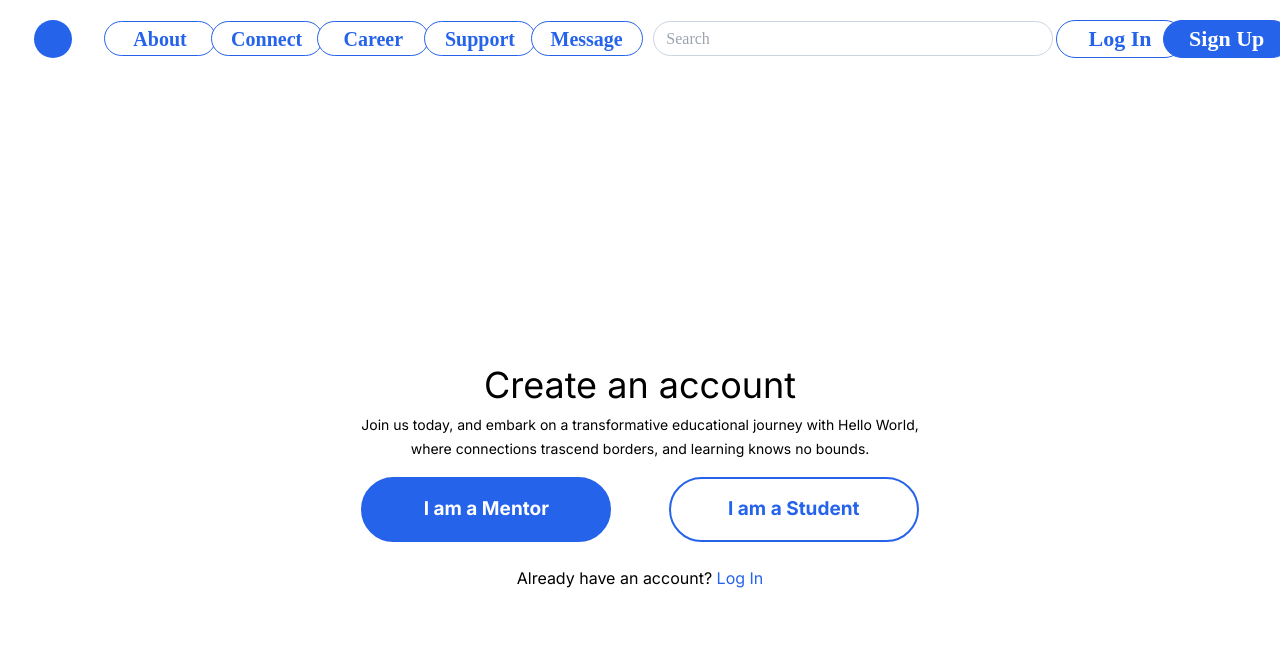
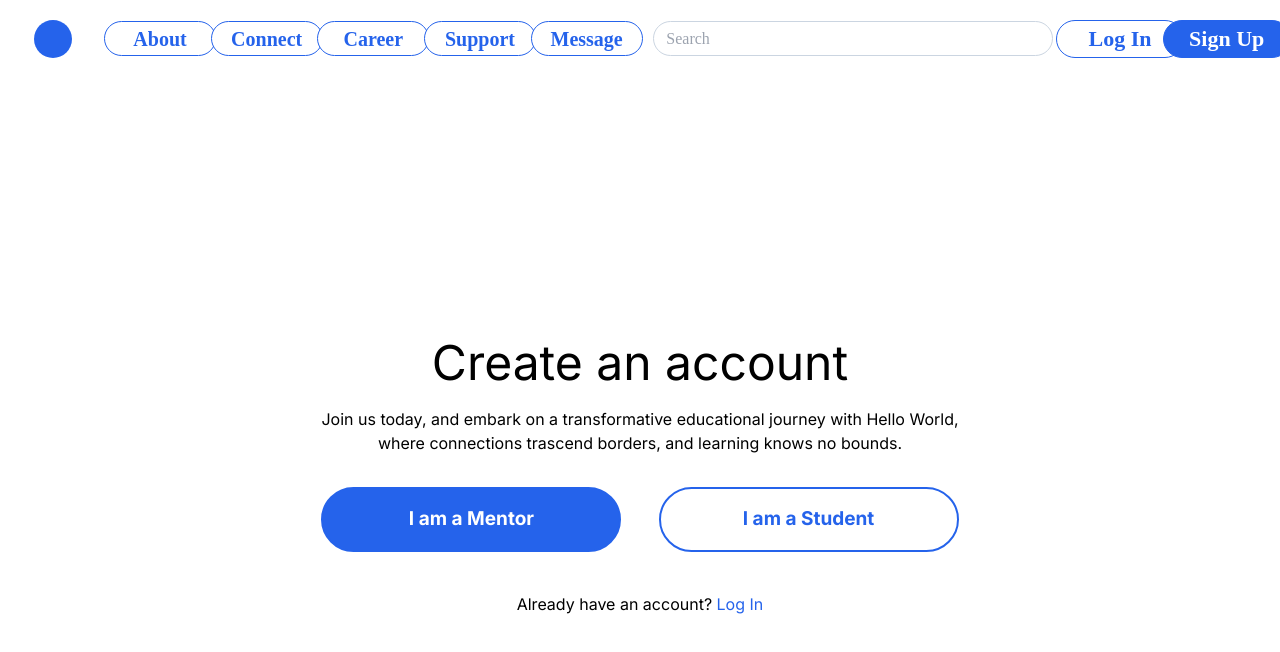
Before and after one commit to McMillon-Innovation-Studios/ISP, a Next.js app: page /register in a window 1280 px wide. Shown: the top 652 px of the page. Built offline with nearby package versions, Linux system fonts and the light colour scheme; no server answers.

Commit message:
Reg:CrAcc: formatted and minor details, version1 done

```diff
--- a/app/login/page.tsx
+++ b/app/login/page.tsx
@@ -111,6 +111,7 @@
                     </button>
                 </div>
 
+                {/* Go to Sign Up  */}
                 <span>New to Hello World?{' '}
                     <Link href="/register" className="text-blue-600 hover:text-blue-800 hover:underline">
                         Register now
--- a/app/register/page.tsx
+++ b/app/register/page.tsx
@@ -104,28 +104,31 @@
             <NavBar
             activeTab=""/>
             <div className="min-h-screen flex flex-col justify-center items-center text-center font-['Lucida Sans']">
-                <div className="border border-white p-5">
+                <div className="border border-white px-5">
+
                 {/* Create an account (header) */}
-                <div className="text-4xl">Create an account</div>
-                <div className="mt-2 text-sm leading-6">Join us today, and embark on a transformative educational journey with Hello World, <br/> where connections trascend borders, and learning knows no bounds.</div>
+                <div className="mb-3 text-5xl">Create an account</div>
+
+                {/* Hello World Description */}
+                <div className="mt-5 text-md leading-6">Join us today, and embark on a transformative educational journey with Hello World, <br/> where connections trascend borders, and learning knows no bounds.</div>
                 <form onSubmit={handleSubmit}  className=" flex flex-col gap-6">
 
                 {/* I am a Mentor/Student Buttons */}
-                <div className="mt-4 text-[19px] flex flex-col-2 justify-between font-['Lucida Sans']">
-                    <button type="/register" className="w-[250px] h-[65px] text-white font-bold bg-blue-600 rounded-[99px] border-2 border-blue-600 hover:bg-blue-700 hover:border-blue-700 transition ease-out duration-400">
+                <div className="mt-8 text-[19px] flex flex-col-2 justify-between font-['Lucida Sans']">
+                    <button type="/register" className="w-[300px] h-[65px] text-white font-bold bg-blue-600 rounded-[99px] border-2 border-blue-600 hover:bg-blue-700 hover:border-blue-700 transition ease-out duration-400">
                     {
                         loading ? "Loading..." :  "I am a Mentor"
                     }
                     </button>
-                    <button type="/register" className="w-[250px] h-[65px] text-blue-600 font-bold bg-white rounded-[99px] border-2 border-blue-600 hover:bg-blue-100 transition ease-out duration-400">
+                    <button type="/register" className="w-[300px] h-[65px] text-blue-600 font-bold bg-white rounded-[99px] border-2 border-blue-600 hover:bg-blue-100 transition ease-out duration-400">
                     {
                         loading ? "Loading..." :  "I am a Student"
                     }
                     </button>
                 </div>
 
-
-                <span>Already have an account?{' '}
+                {/* Go to Log In */}
+                <span className="mt-4">Already have an account?{' '}
                     <Link href="/login" className="text-blue-600 hover:text-blue-800 hover:underline">
                         Log In
                     </Link>
```
